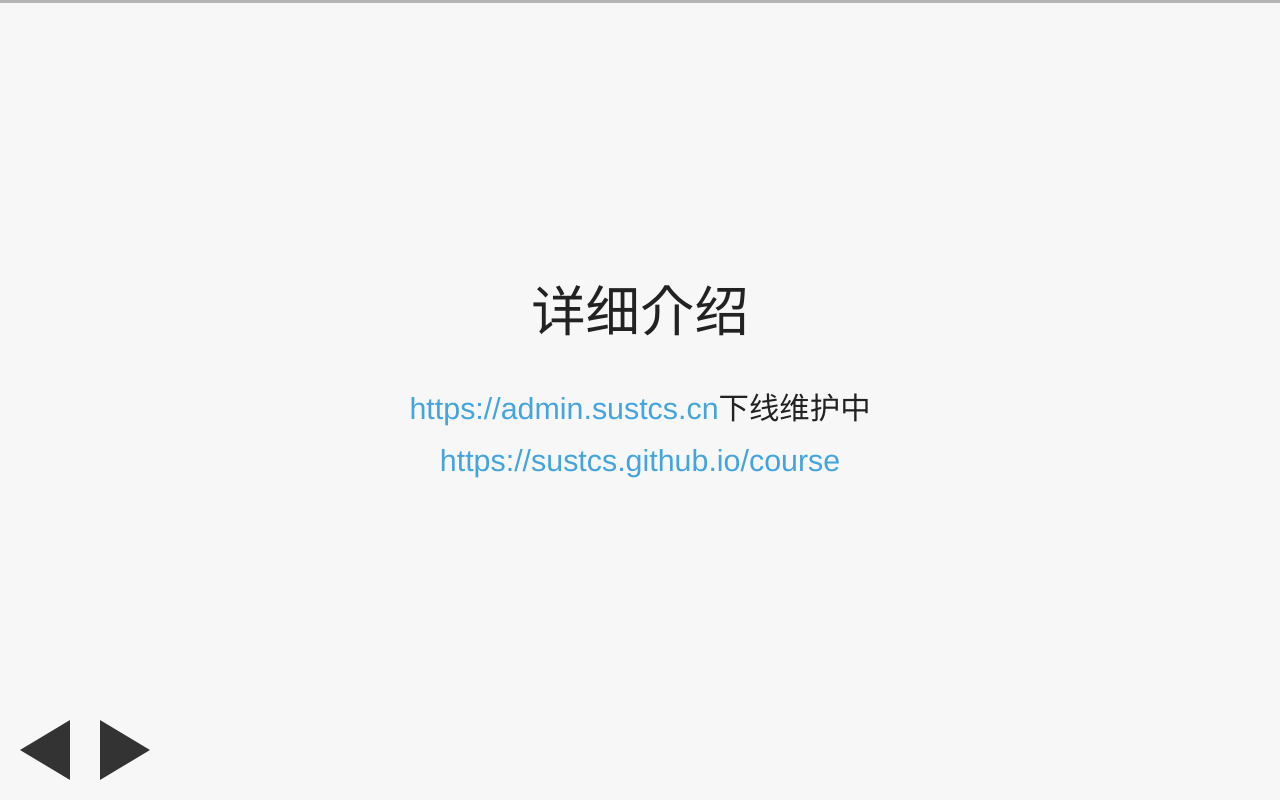
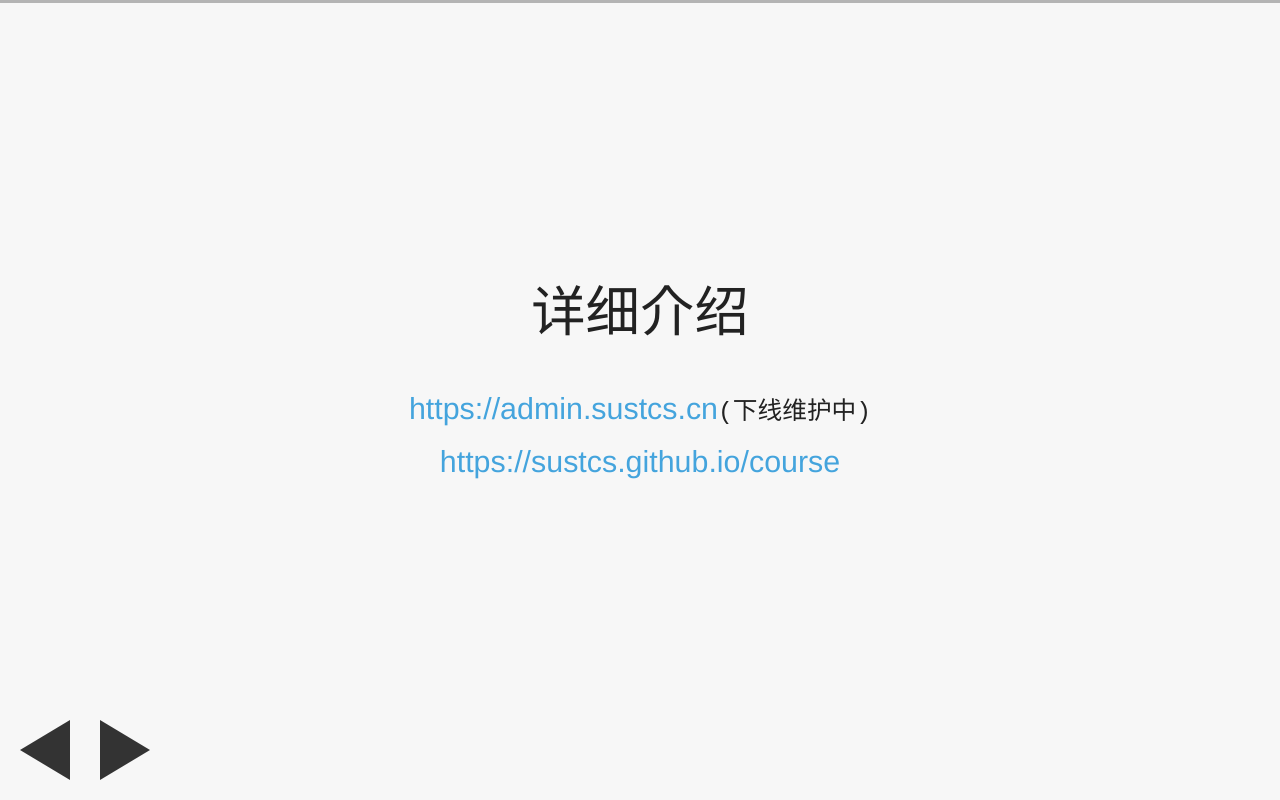
Before and after one commit to MakerGYT/PPT, a plain HTML site: page 2019-6-13/index.html in a window 1280 px wide. Both pictures are taken after a click on the element 45 px from the left and 750 px from the top of the page. Drawn offline with Linux system fonts and the light colour scheme.

Commit message:
Update index.html

```diff
--- a/2019-6-13/index.html
+++ b/2019-6-13/index.html
@@ -403,7 +403,7 @@ Node.js、MySQL 等技术设计开发一个计算机专业平台微信小程序
       <a href="http://twitter.com/@jdan"></a>
     </h3>
     <h3 class="url">
-      <a href="http://localhost:8000">https://admin.sustcs.cn</a><span>下线维护中</span>
+      <a href="https://admin.sustcs.cn">https://admin.sustcs.cn</a><code>(下线维护中)</code>
     </h3>
     <h3 class="url">
       <a href="https://sustcs.github.io/course">https://sustcs.github.io/course</a>
```
